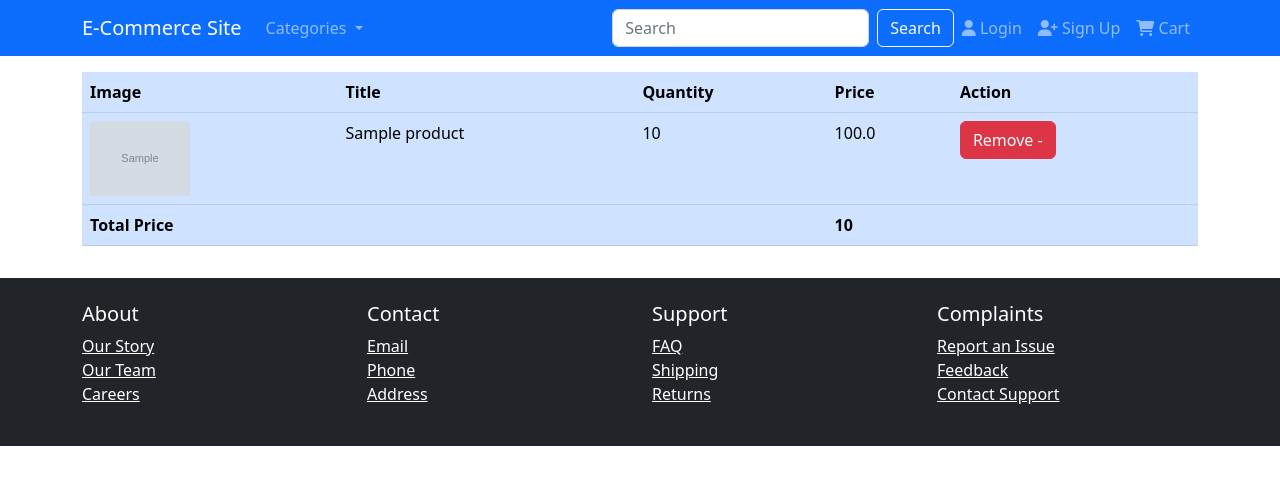
After one commit to farad-alam/Flask-Ecommerce, a Flask app: template src/ecommerce/templates/products/cart-items.html in a window 1280 px wide. The commit adds this page. Shown: the top 485 px of the page. Run offline with Flask 3, Linux system fonts and the light colour scheme; tables that the repository leaves empty hold one stand-in row (values such as "Sample post"); the template is opened without the code that fills it: values that come from a table or form of the project are taken from there, most other values are stand-ins (such as "Sample title", 1, 10 or a date in 2020); grey boxes marked "Sample" are stand-in pictures; some libraries are stand-ins or nearby versions.

Commit message:
Cart Funtionality Added

```diff
--- a/src/ecommerce/products/__init__.py
+++ b/src/ecommerce/products/__init__.py
@@ -44,7 +44,7 @@ class ProductsModelView(ModelView):
 
 
 class CartModelView(ModelView):
-    form_excluded_columns = ['created_at','updated_at','items']
+    form_excluded_columns = ['created_at','updated_at',]
 
     # This will be called to generate a list of user
     def user_query():
@@ -85,10 +85,10 @@ class CartItemModelView(ModelView):
     def cart_query():
         return Cart.query
 
-        # Add a QuerySelectField to the form
+    # Add a QuerySelectField to the form
     form_extra_fields = {
         'product': QuerySelectField('Product', query_factory=product_query, allow_blank=False, get_label='title'),
-        'cart': QuerySelectField('Cart', query_factory=cart_query, allow_blank=False, get_label='id')
+        'cart': QuerySelectField('Cart', query_factory=cart_query, allow_blank=False, get_label='user.username')
     }
 
     # For CartItem
--- a/src/ecommerce/products/models.py
+++ b/src/ecommerce/products/models.py
@@ -91,6 +91,9 @@ class CartItem(db.Model, UserMixin):
     created_at = db.Column(db.DateTime, default=datetime.now)
     cart_id = db.Column(db.Integer, db.ForeignKey('cart.id'), nullable=False)
 
+    def get_cart_item_total_price(self):
+        return self.quantity * self.product.price
+
 class Cart(db.Model, UserMixin):
     id = db.Column(db.Integer, primary_key=True)
     user_id = db.Column(db.Integer, db.ForeignKey('user.id'), nullable=False)
@@ -99,5 +102,5 @@ class Cart(db.Model, UserMixin):
     created_at = db.Column(db.DateTime, default=datetime.now)
     updated_at = db.Column(db.DateTime, default=datetime.now, onupdate=datetime.now)
 
-    def get_total_price(self):
+    def get_cart_total_price(self):
         return sum(item.product.price * item.quantity for item in self.items)
--- a/src/ecommerce/templates/base/base.html
+++ b/src/ecommerce/templates/base/base.html
@@ -19,7 +19,7 @@
 
     <nav class="navbar navbar-expand-lg navbar-dark bg-primary">
       <div class="container">
-        <a class="navbar-brand" href="#">E-Commerce Site</a>
+        <a class="navbar-brand" href="{{ url_for('home_bp.home') }}">E-Commerce Site</a>
         <button class="navbar-toggler" type="button" data-bs-toggle="collapse" data-bs-target="#navbarNav" aria-controls="navbarNav" aria-expanded="false" aria-label="Toggle navigation">
           <span class="navbar-toggler-icon"></span>
         </button>
@@ -47,7 +47,7 @@
                   <a class="nav-link" href="{{ url_for('user_bp.user_logout') }}"><i class="fas fa-user-minus"></i> Logout</a>
                 </li>
                 <li class="nav-item">
-                  <a class="nav-link" href="#"><i class="fas fa-shopping-cart"></i> Cart</a>
+                  <a class="nav-link" href="{{ url_for('products_bp.user_cart') }}"><i class="fas fa-shopping-cart"></i> Cart</a>
                 </li>
 
                 {% else %}
@@ -58,7 +58,7 @@
                   <a class="nav-link" href="{{ url_for('user_bp.user_register') }}"><i class="fas fa-user-plus"></i> Sign Up</a>
                 </li>
                 <li class="nav-item">
-                  <a class="nav-link" href="#"><i class="fas fa-shopping-cart"></i> Cart</a>
+                  <a class="nav-link" href="{{ url_for('products_bp.user_cart') }}"><i class="fas fa-shopping-cart"></i> Cart</a>
                 </li>
 
             {% endif %}
--- a/src/ecommerce/templates/home/product_section.html
+++ b/src/ecommerce/templates/home/product_section.html
@@ -23,7 +23,7 @@
                       <i class="fas fa-star-half-alt text-warning"></i>
                       <span>(42)</span>
                     </div>
-                    <button class="btn btn-primary">Add to Cart</button>
+                    <a class="btn btn-primary" href="{{ url_for('products_bp.add_to_cart', slug=product.slug) }}">Add to Cart</a>
                   </div>
                 </div>
               </div>
--- /dev/null
+++ b/src/ecommerce/templates/products/cart-items.html
@@ -0,0 +1,56 @@
+{% extends "base/base.html" %}
+
+
+
+{% block content %}
+    <div
+        class="table-responsive"
+    >
+        <table
+            class="table table-primary"
+        >
+            <thead>
+                <tr>
+                    <th scope="col">Image</th>
+                    <th scope="col">Title</th>
+                    <th scope="col">Quantity</th>
+                    <th scope="col">Price</th>
+                    <th scope="col">Action</th>
+
+                </tr>
+            </thead>
+            <tbody>
+
+                {% for cart_item in cart_items %}
+                    <tr class="">
+                        <td scope="row">
+                            <img
+                                src="{{cart_item.product.image}}"
+                                class="img-fluid rounded-top"
+                                alt=""
+                                width='100px'
+                                height='100px'
+                            />
+
+                        </td>
+                        <td>{{cart_item.product.title}}</td>
+                        <td>{{cart_item.quantity}}</td>
+                        <td>{{cart_item.get_cart_item_total_price()}}</td>
+                        <td><a class='btn btn-danger' href="{{ url_for('products_bp.remove_cartItem', slug=cart_item.product.slug) }}">Remove -</a></td>
+                    </tr>
+                {% endfor %}
+                <tr class='fw-bold'>
+                    <td>Total Price</td>
+                    <td></td>
+                    <td></td>
+                    <td>
+                        {{cart_total}}
+                    </td>
+                    <td></td>
+                </tr>
+
+            </tbody>
+        </table>
+    </div>
+
+{% endblock content %}
```
Also changed, not shown: src/ecommerce/products/routes.py (+63 -2 lines), src/instance/ecommerce.db.
